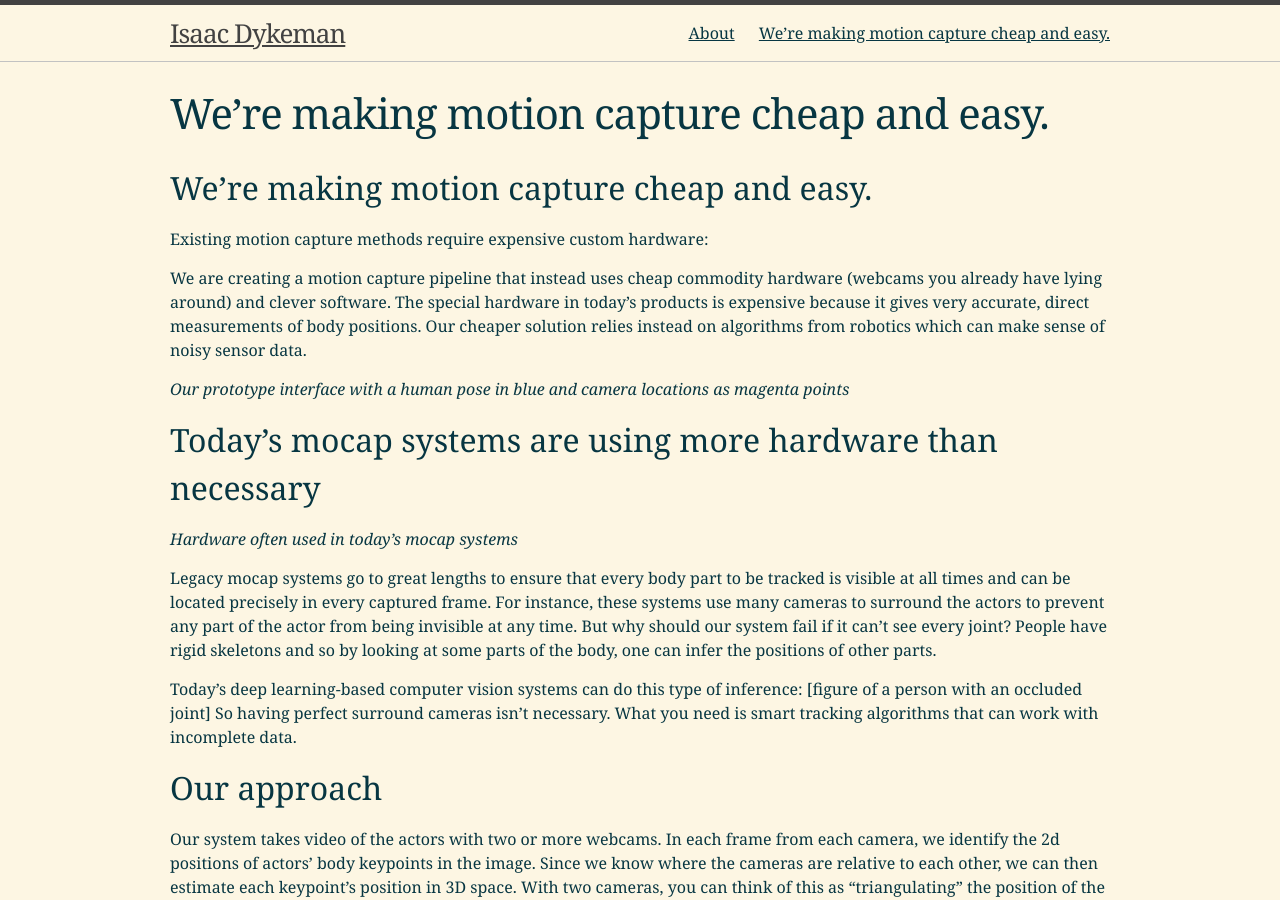
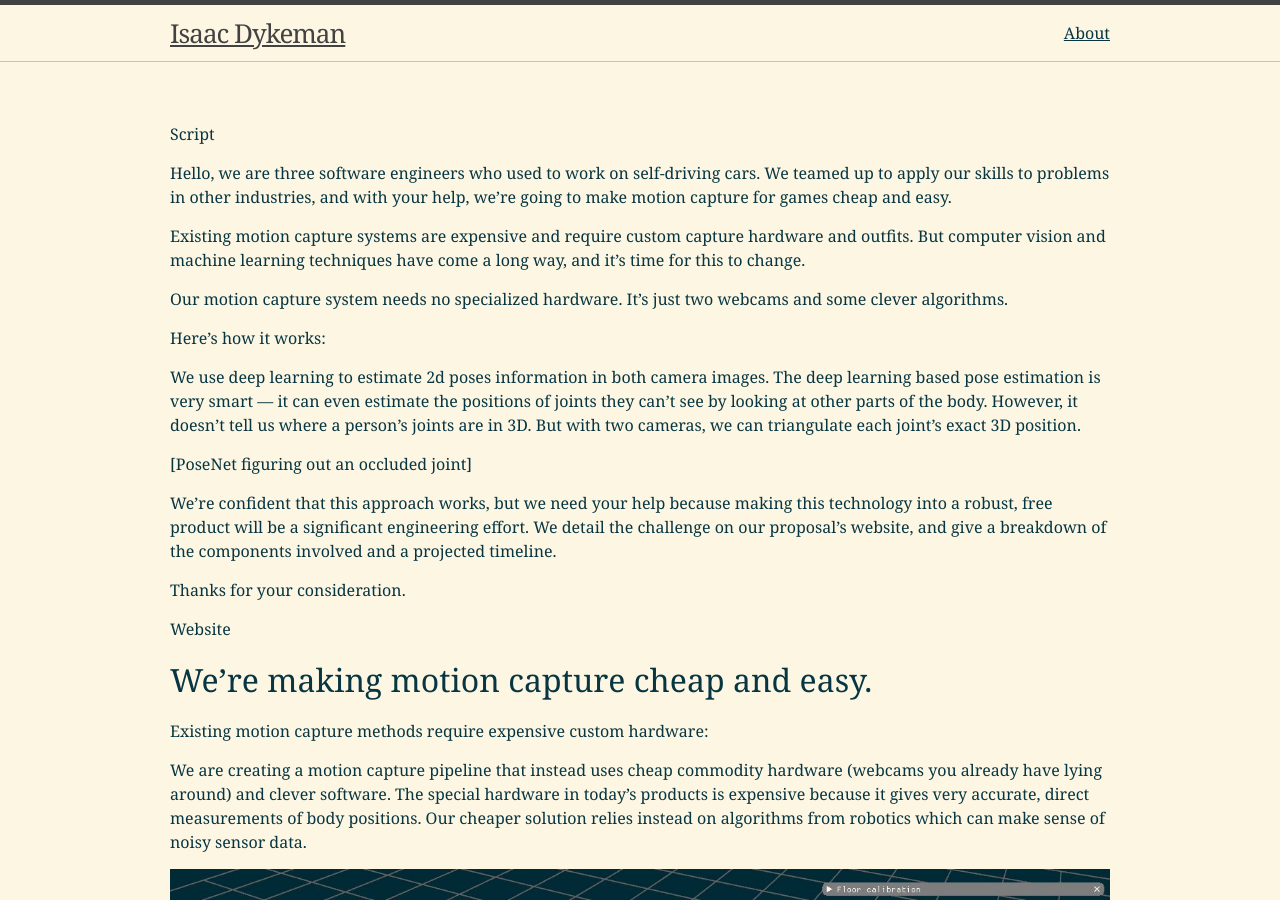
Before and after one commit to IJDykeman/ijdykeman.github.io, a Jekyll site: the page built from projects/megagrant.md, in a window 1280 px wide and 900 px high. Built offline with Jekyll 4.4.1, drawn with Linux system fonts in a browser that asks for light colours; our own code applies the rules of GitHub Pages for plain Markdown files.

Commit message:
add assets, update megagrant page

```diff
--- a/index.html
+++ b/index.html
@@ -10,7 +10,7 @@
   </p>
   <p>
   To get in touch, email me at <a href = "mailto: isaac@mainstreetautonomy.com">isaac@mainstreetautonomy.com</a></p>
-  <h1 class="page-heading">Posts</h1>
+  <h1 class="page-heading">Blog Posts</h1>
 
   <ul class="post-list">
     {% for post in site.posts %}
--- a/projects/megagrant.md
+++ b/projects/megagrant.md
@@ -1,3 +1,22 @@
+Script
+
+Hello, we are three software engineers who used to work on self-driving cars.  We teamed up to apply our skills to problems in other industries, and with your help, we’re going to make motion capture for games cheap and easy.
+
+Existing motion capture systems are expensive and require custom capture hardware and outfits.  But computer vision and machine learning techniques have come a long way, and it’s time for this to change.
+
+Our motion capture system needs no specialized hardware.  It’s just two webcams and some clever algorithms.
+
+Here’s how it works:
+
+We use deep learning to estimate 2d poses information in both camera images.  The deep learning based pose estimation is very smart — it can even estimate the positions of joints they can’t see by looking at other parts of the body.  However, it doesn’t tell us where a person’s joints are in 3D.  But with two cameras, we can triangulate each joint’s exact 3D position.
+
+[PoseNet figuring out an occluded joint]
+
+We’re confident that this approach works, but we need your help because making this technology into a robust, free product will be a significant engineering effort.  We detail the challenge on our proposal’s website, and give a breakdown of the components involved and a projected timeline.
+
+Thanks for your consideration.
+
+Website
 
 ## We’re making motion capture cheap and easy.
 
@@ -6,6 +25,7 @@
 We are creating a motion capture pipeline that instead uses cheap commodity hardware (webcams you already have lying around) and clever software.  The special hardware in today’s products is expensive because it gives very accurate, direct measurements of body positions.  Our cheaper solution relies instead on algorithms from robotics which can make sense of noisy sensor data.
 
 
+![Simple network diagram]({{ site.url }}/assets/megagrant/pose_ui.png)
 *Our prototype interface with a human pose in blue and camera locations as magenta points*
 
 ## Today’s mocap systems are using more hardware than necessary
```
Also changed, not shown: assets/megagrant/backward_elbow.jpg (added), assets/megagrant/goofy_mocap_hardware.png (added), assets/megagrant/pose_ui.png (added).
